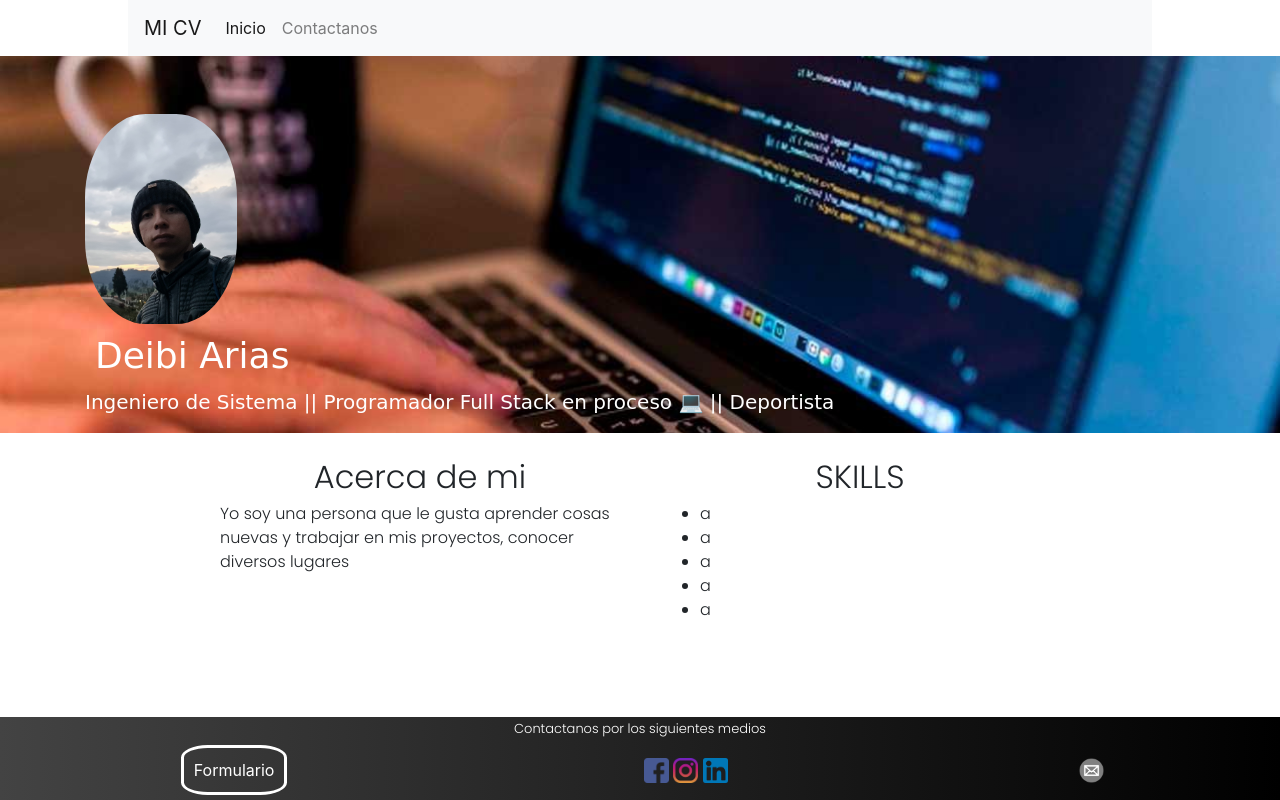
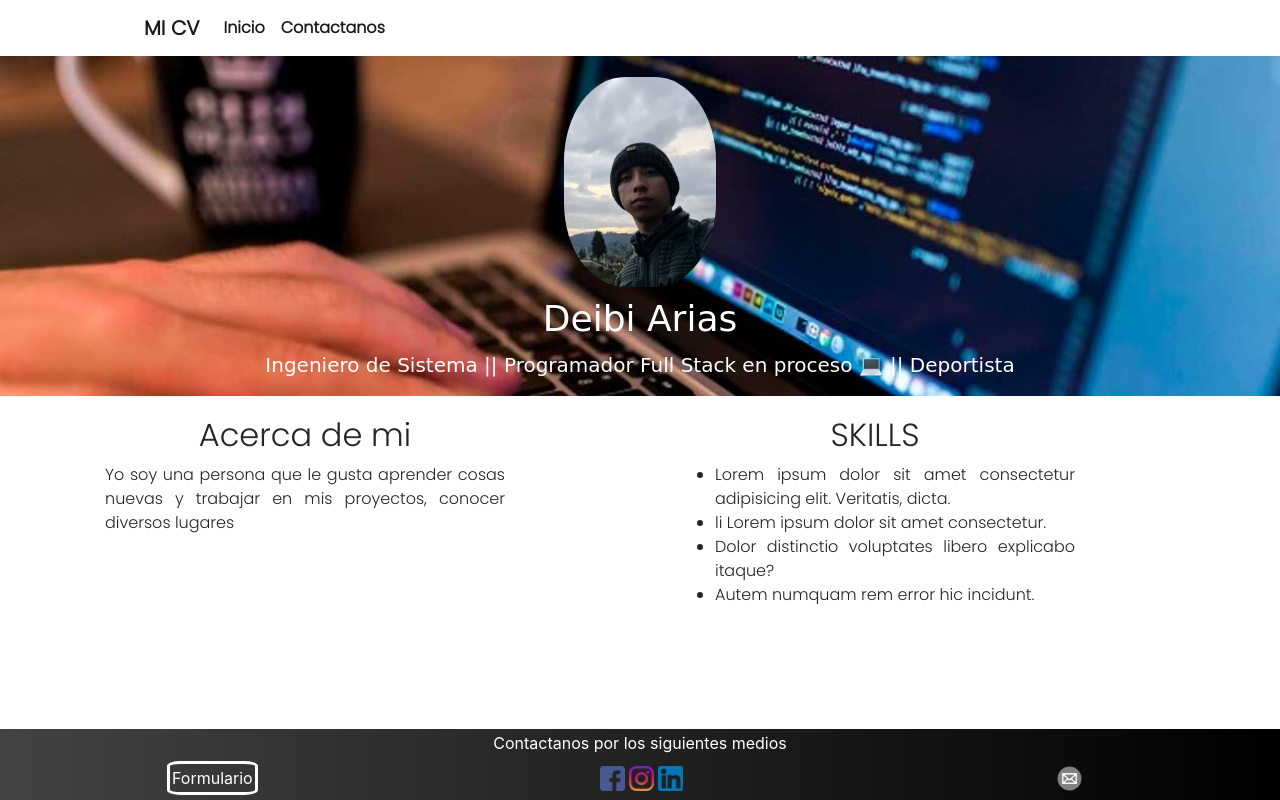
Before and after one commit to dgagan2/Proyectos, a plain HTML site: page Proyecto/index.html in a window 1280 px wide. Drawn offline with nearby package versions, Linux system fonts and the light colour scheme; a web font is replaced by a local one.

Commit message:
Se adapta la estructura del proyecto a bootstrap

```diff
--- a/Proyecto/css/index.css
+++ b/Proyecto/css/index.css
@@ -3,22 +3,6 @@
 
 body{
     margin: 0px;
-}
-h1{
-    font-size: 36px;
-    margin: 10px;
-}
-header{
-    background-image: url(../media/fondo2.png);
-    background-size: cover;
-    background-position: center;
-    background-repeat: no-repeat;
-    color: white;
-    display: flex;
-    flex-direction: column;
-    align-items: center;
-    font-family: 'Poor Story', cursive;
-    font-size: 20px;
 }
 .navbar{
     display: flex;
@@ -26,75 +10,87 @@ header{
     justify-content: space-between;
     width: 80%;
     margin: auto;
+    font-family: 'Poppins', sans-serif;
+    font-weight: bold;
 }
-.lista_nav *{
-    list-style: none;
-    display: inline-block;
-    margin: 0 8px;
-    text-decoration: none;
+#cabecera{
+    background-image: url(../media/fondo2.png);
+    background-size: cover;
+    background-position: center;
+    background-repeat: no-repeat;
+    display: flex;
+}
+.col-md-12{
+    display: flex;
+    flex-direction: column;
+    align-items: center;
+    font-family: 'Poor Story', cursive;
+    font-size: 20px;
     color: white;
 }
-.contenido{
-    display: flex;
-    justify-content: center;
+.col-md-12 h1{
+    font-size: 36px;
+    margin: 10px;
 }
-article{
+.main-content-right, .main-content-left{
     margin: 20px;
     padding: auto;
     width: 400px;
     font-family: 'Poppins', sans-serif;
+    display: flex;
+    flex-direction: column;
+    align-items: center;
+    text-align: justify;
 }
 .image-profile{
     height: 210px;
     border-radius: 40%;
-    margin-top: 10px
-}
-.contactanos{
-    display: flex;
-    justify-content: space-around;
-    align-items: center;
-}
-h2,h3{
-    display: flex;
-    justify-content: center;
-    margin: 5px;
+    margin-top: 5px
 }
 a{
     text-decoration: none;
     list-style: none;
 }
-h3{
-    font-size: 30px;
-    font-family: 'Poor Story', cursive;
-    color: white;
-}
-#text_conta{
-    display: flex;
-    justify-content: center;
-    margin-bottom: 2px;
-    margin-top: 2px;
-    font-family: 'Poppins', sans-serif;
-    font-size: 13px;
-}
 img{
     height: 25px;
 }
 footer{
-    display: flex;
-    flex-direction: column;
     position: fixed;
     left: 0;
     right: 0;
     bottom: 0;
     background: linear-gradient(to right, #434343, #000000); /* W3C, IE 10+/ Edge, Firefox 16+, Chrome 26+, Opera 12+, Safari 7+ */
+}
+.row-footer *{
+    display: flex;
+    justify-content: center;
+    flex-direction: column;
+    align-items: center;
     color: white;
+    padding: 0px;
+    margin: 1px;
+}
+.col-md-12-footer{
+    flex-direction: row;
+    width: 100%;
+}
+.redes{
+    flex-direction: row;
 }
 button{
     background-color: transparent;
-    color: white;
     border: white;
     border-style: solid;
     padding: 10px;
-    margin: 5px;
-    border-radius: 25%;
+    border-radius: 15%;
 }
+@media (min-width: 768px){
+    .col-md-6 {
+        display: flex;
+    }
+}
+@media (max-width: 460px){
+    .col-md-6 {
+        display: flex;
+    }
+}
--- a/Proyecto/index.html
+++ b/Proyecto/index.html
@@ -12,7 +12,7 @@
 </head>
 <body>
     <!--Empieza Navbar-->
-    <nav class="navbar navbar-expand-lg navbar-light bg-light">
+    <nav class="navbar navbar-expand-lg navbar-light">
         <a class="navbar-brand" href="#">MI CV</a>
         <button class="navbar-toggler" type="button" data-toggle="collapse" data-target="#navbarSupportedContent" aria-controls="navbarSupportedContent" aria-expanded="false" aria-label="Toggle navigation">
           <span class="navbar-toggler-icon"></span>
@@ -22,7 +22,7 @@
             <li class="nav-item active">
               <a class="nav-link" href="cabecera">Inicio<span class="sr-only">(current)</span></a>
             </li>
-            <li class="nav-item">
+            <li class="nav-item active">
               <a class="nav-link" href="/form/form.html">Contactanos</a>
             </li>
         </div>
@@ -31,54 +31,58 @@
 
     <!--Empieza header -->
     <header id="cabecera">
-       <div class="container mt-5">
+       <div class="container mt-3">
             <div class="row">
                 <div class="col-md-12">
-                    <div class="img-profile">
                     <img  class="image-profile" src="./media/perfil.jpg" alt="image-profile"/>
                     <h1>Deibi Arias</h1>
                     <p>Ingeniero de Sistema || Programador Full Stack en proceso 💻 || Deportista</p>
                 </div>
             </div>
        </div>
-
-       </div>
-        <!-- <nav class="navbar">
-            <a href="#"><h3>MI CV</h3></a>
-            <ul class="lista_nav">
-                <li><a href="">Home</a></li>
-                <li><a href="./form/form.html">Contactanos</a></li>
-            </ul>
-        </nav> -->
-
     </header>
     <!--Termina header-->
+
     <!--Empieza main-->
     <main>
-        <div class="contenido">
-            <article>
+        <div class="container">
+            <div class="row">
+                <div class="col-md-6">
+                    <article class="main-content-left">
                         <h2>Acerca de mi</h2>
                         <p>Yo soy una persona que le gusta aprender cosas nuevas y trabajar en mis proyectos, conocer diversos lugares</p>
                     </article>
-            <article>
+                </div>
+                <div class="col-md-6">
+                    <article class="main-content-right">
                         <h2>SKILLS</h2>
                         <ul>
-                    <li>a</li>
-                    <li>a</li>
-                    <li>a</li>
-                    <li>a</li>
-                    <li>a</li>
+                            <li>Lorem ipsum dolor sit amet consectetur adipisicing elit. Veritatis, dicta.</li>
+                            <li>li  Lorem ipsum dolor sit amet consectetur.</li>
+                            <li>Dolor distinctio voluptates libero explicabo itaque?</li>
+                            <li>Autem numquam rem error hic incidunt.</li>
                         </ul>
                     </article>
                 </div>
+            </div>
+        </div>
     </main>
+    <!--Termina Main-->
+    <!--Inicia footer-->
     <footer>
-        <p id="text_conta">Contactanos por los siguientes medios</p>
-        <div class="contactanos">
-            <div>
-                <a href="./form/form.html"><button>Formulario</button></a>
+        <div class="container-footer">
+            <div class="row-footer">
+                <div class="col-md-12-text_conta">
+                    <p>Contactanos por los siguientes medios</p>
                 </div>
-            <div>
+                <div class="col-md-12-footer">
+                    <div class="col-md-4">
+                        <div class="formulario">
+                            <a href="./form/form.html"><button style="padding:2px;">Formulario</button></a>
+                        </div>
+                    </div>
+                    <div class="col-md-4">
+                        <div class="redes">
                             <a href="https://es-la.facebook.com/" target="_blank">
                                 <img src="./media/facebook.png" alt="go_to_facebook">
                             </a>
@@ -89,13 +93,19 @@
                                 <img src="./media/linkedin.png" alt="go_to_linkedin">
                             </a>
                         </div>
-            <div>
+                    </div>
+                    <div class="col-md-4">
+                        <div class="mail">
                             <a href="mailto:xxxxx@hotmail.com">
                                 <img src="./media/correo.png" alt="send_email">
                             </a>
                         </div>
                     </div>
+                </div>
+            </div>
+        </div>
     </footer>
+    <!--Termina footer-->
 <!--scrip bostrap-->
 <script src="https://cdn.jsdelivr.net/npm/jquery@3.5.1/dist/jquery.slim.min.js" integrity="sha384-DfXdz2htPH0lsSSs5nCTpuj/zy4C+OGpamoFVy38MVBnE+IbbVYUew+OrCXaRkfj" crossorigin="anonymous"></script>
 <script src="https://cdn.jsdelivr.net/npm/popper.js@1.16.1/dist/umd/popper.min.js" integrity="sha384-9/reFTGAW83EW2RDu2S0VKaIzap3H66lZH81PoYlFhbGU+6BZp6G7niu735Sk7lN" crossorigin="anonymous"></script>
```
Lines whose indentation alone changed are shown as unchanged.
